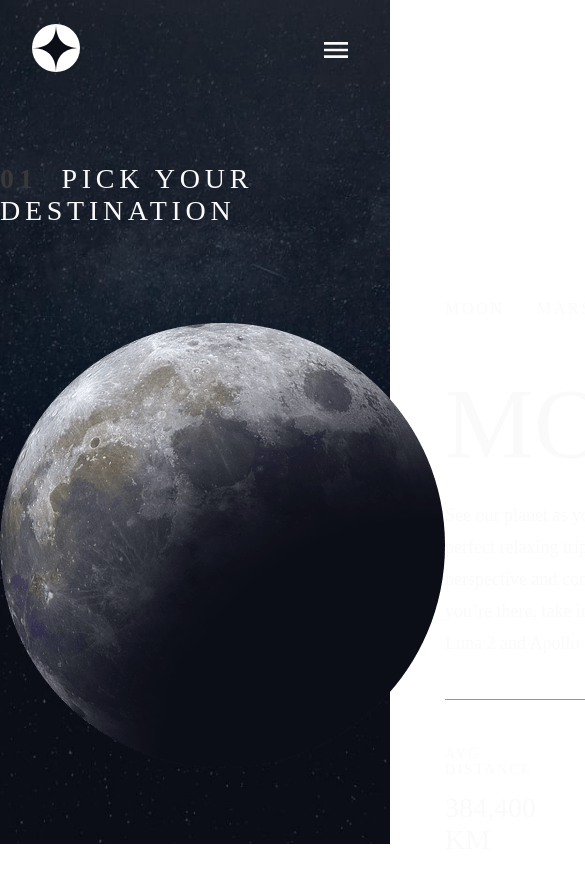
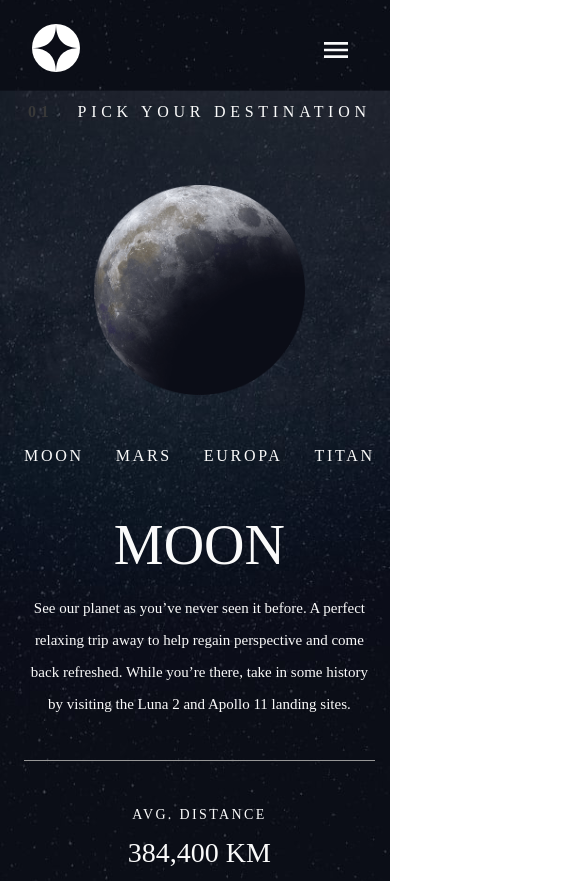
Before and after one commit to adamkula1/Space-Tourism, a React (Create React App) app: page /destination in a window 390 px wide. Shown: the top 881 px of the page, 585 px wide, since content can reach past the window. Before the commit the page ends 856 px from the top, so only its background shows below. Built offline with nearby package versions, Linux system fonts and the light colour scheme.

Commit message:
destination page responsive design

```diff
--- a/src/pages/Destination.tsx
+++ b/src/pages/Destination.tsx
@@ -3,8 +3,6 @@ import styled from "styled-components";
 import Navigation from '../components/Navigation'
 import BgDestination from '../assets/destination/background-destination-desktop.jpg'
 import data from '../data.json'
-
-
 
 const Wrapper = styled.div`
     background-image: url(${BgDestination});
@@ -23,11 +21,28 @@ const Main = styled.main`
   align-items: flex-end;
   color: #fafafa;
   margin-top: 2.5rem;
+  @media only screen and (max-width: 1024px) {
+    display: flex;
+    flex-direction: column;
+    align-items: center;
+    flex-wrap: wrap;
+    text-align: center;
+    margin-top: 0;
+    gap: 3rem;
+    padding-bottom: 3rem;
+  }
 `;
 
 const Content = styled.section`
-  max-width: 445px;
-  height: 472px;
+  max-width: 440px;
+  @media only screen and (max-width: 1024px) {
+    max-width: 615px;
+  }
+  @media only screen and (max-width: 768px) {
+    max-width: 505px;
+    padding-left: 1.5rem;
+    padding-right: 1.5rem;
+  }
 `;
 
 const Wrap = styled.div`
@@ -36,6 +51,14 @@ const Wrap = styled.div`
   flex-wrap: nowrap;
   justify-content: flex-start;
   gap: 6rem;
+  @media only screen and (max-width: 1024px) {
+    justify-content: center;
+    gap: 5rem
+  }
+  @media only screen and (max-width: 520px) {
+    flex-direction: column;
+    gap: 2rem;
+  }
 `;
 
 const PostTitle = styled.h5`
@@ -47,6 +70,16 @@ const PostTitle = styled.h5`
   color: #fafafa;
   margin-bottom: 6rem;
   gap: var(--gap, 3rem);
+  @media only screen and (max-width: 1024px) {
+    text-align: left;
+    margin-bottom: 4rem;
+  }
+  @media only screen and (max-width: 768px) {
+    text-align: center;
+  }
+  @media only screen and (max-width: 520px) {
+    font-size: 16px;
+  }
 `;
 
 const Title = styled.h2`
@@ -56,12 +89,18 @@ const Title = styled.h2`
   text-transform: uppercase;
   margin: 0;
   margin-top: 3rem;
+  @media only screen and (max-width: 520px) {
+    font-size: 56px;
+  }
 `;
 
 const List = styled.ul`
   display: flex;
   gap: var(--gap, 2rem);
   margin: 0;
+  @media only screen and (max-width: 1024px) {
+    justify-content: center;
+  }
 `;
 
 const ListItem = styled.li`
@@ -93,6 +132,9 @@ const Text = styled.p`
   padding-bottom: 2.5rem;
   border-bottom: 1px solid #979797;
   margin-bottom: 2rem;
+  @media only screen and (max-width: 520px) {
+    font-size: 15px;
+  }
 `;
 
 const SubheadingOne = styled.p`
@@ -110,10 +152,20 @@ const SubheadingTwo = styled.p`
   margin: 0;
 `;
 
-const Container = styled.section``;
+const Container = styled.section`
+  @media only screen and (max-width: 1024px) {
+      width: 90%;
+    }
+`;
+
 const Distance = styled.div``;
 const Time = styled.div``;
-const Img = styled.img``;
+const Img = styled.img`
+  @media only screen and (max-width: 768px) {
+      width: 60%;
+      height: auto;
+    }
+`;
 
 const Destination = () => {
 
```
